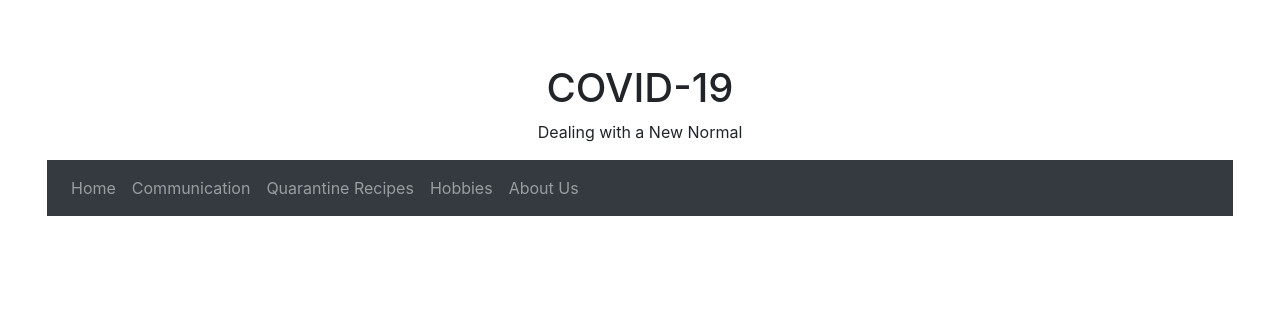
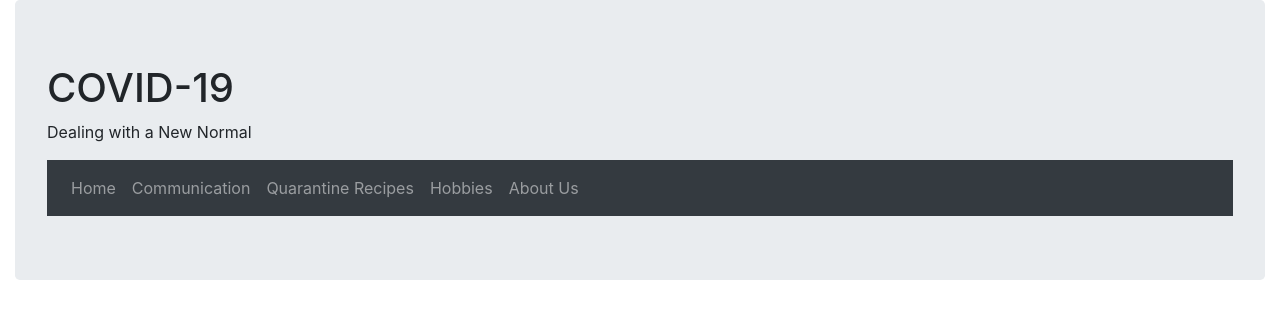
Before and after one commit to Crystoffar/COGS-3-Final, a plain HTML site: page pages/index.html in a window 1280 px wide. Drawn offline with nearby package versions, Linux system fonts and the light colour scheme.

Commit message:
Removed inline css

```diff
--- a/pages/index.html
+++ b/pages/index.html
@@ -13,7 +13,7 @@
 <body>
     <div class="container-fluid">
     <!--TODO: PUT CSS INTO STYLES.CSS-->
-    <div class="jumbotron text-center" style="background-color: white;">
+    <div class="jumbotron">
         <h1>COVID-19</h1>
         <p>Dealing with a New Normal</p>
 
```
